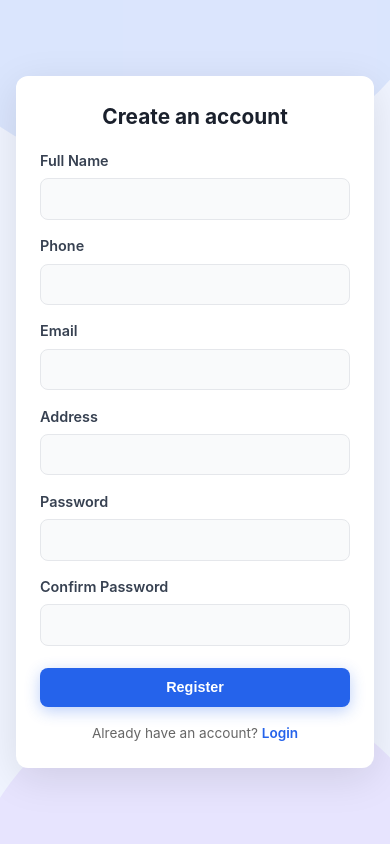
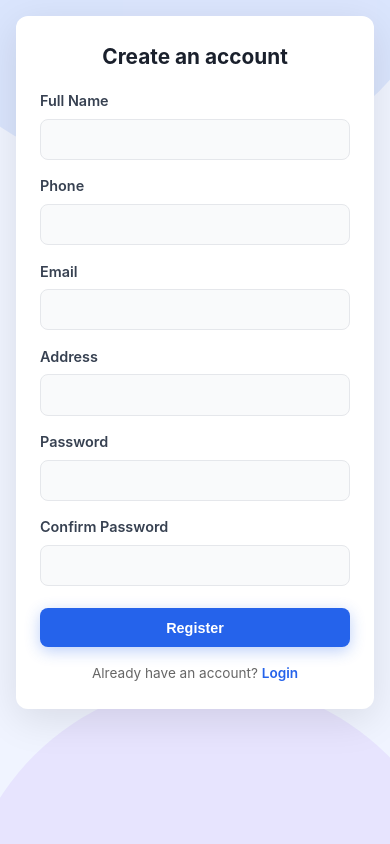
Before and after one commit to greyy004/HotelCancellationPrediction, a Flask app: page /register in a window 390 px wide. Run offline with Flask 3, Linux system fonts and the light colour scheme.

Commit message:
solved the page non scrollable in smaller device

```diff
--- a/static/css/login.css
+++ b/static/css/login.css
@@ -14,11 +14,14 @@ body {
     align-items: center;
     justify-content: center;
     padding: 2rem;
+    overflow-x: hidden;
+    overflow-y: auto;
 }
 
 .auth-page {
     position: relative;
-    overflow: hidden;
+    overflow-x: hidden;
+    overflow-y: auto;
 }
 
 .auth-page::before {
@@ -197,6 +200,7 @@ input.invalid {
 @media (max-width: 480px) {
     body {
         padding: 1rem;
+        align-items: flex-start;
     }
 
     .auth-card {
--- a/static/css/register.css
+++ b/static/css/register.css
@@ -14,11 +14,14 @@ body {
     align-items: center;
     justify-content: center;
     padding: 2rem;
+    overflow-x: hidden;
+    overflow-y: auto;
 }
 
 .auth-page {
     position: relative;
-    overflow: hidden;
+    overflow-x: hidden;
+    overflow-y: auto;
 }
 
 .auth-page::before {
@@ -199,6 +202,7 @@ input.invalid {
 @media (max-width: 480px) {
     body {
         padding: 1rem;
+        align-items: flex-start;
     }
 
     .auth-card {
```
